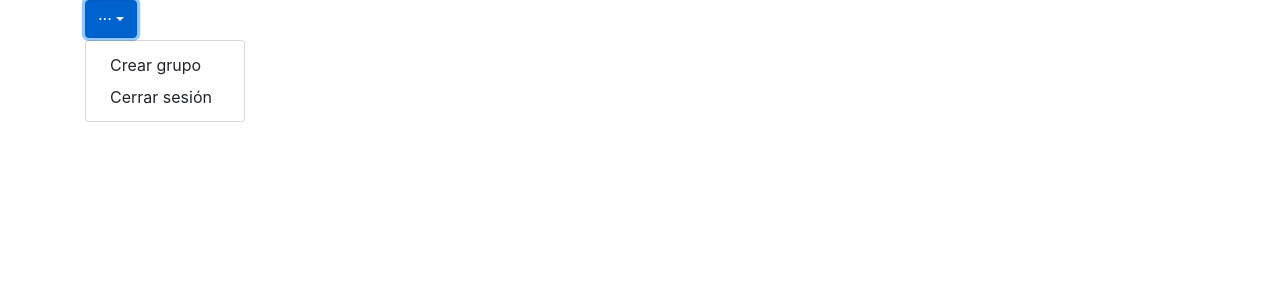
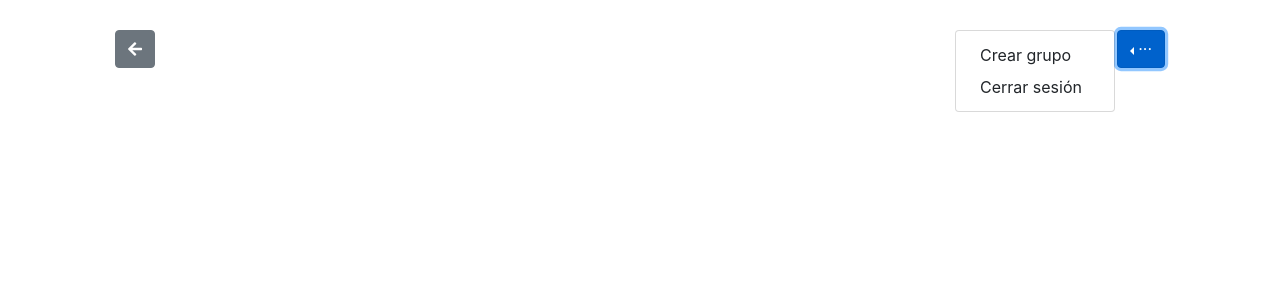
Before and after one commit to StringProjects/adalab, a React (Create React App) app: page / in a window 1280 px wide. Both pictures are taken after a click on the button "···". Shown: the top 300 px of the page. Built offline with nearby package versions, Linux system fonts and the light colour scheme.

Commit message:
Add dropdown button direction left

```diff
--- a/src/Components/WeButtonOption.js
+++ b/src/Components/WeButtonOption.js
@@ -1,5 +1,5 @@
 import React, { Component } from 'react';
-import {ButtonDropdown, DropdownItem, DropdownToggle, DropdownMenu} from 'reactstrap';
+import {ButtonDropdown, DropdownItem, DropdownToggle, DropdownMenu, Button} from 'reactstrap';
 
 class WeButtonOption extends Component {
   constructor(props) {
@@ -19,12 +19,15 @@ class WeButtonOption extends Component {
 
   render() {
     return (
-      <div className="pepe">
-        <ButtonDropdown isOpen={this.state.dropdownOpen} toggle={this.toggle}>
-          <DropdownToggle caret color="primary">
+      <div className="dropdown-container">
+      <Button className='btn HeaderThread__btn'>
+         <i class="fas fa-arrow-left HeaderThread__arrow"></i>
+       </Button>
+        <ButtonDropdown className="Cris" direction="left" isOpen={this.state.dropdownOpen} toggle={this.toggle}>
+          <DropdownToggle className="Button-option" caret color="primary">
           ···
           </DropdownToggle>
-          <DropdownMenu>
+          <DropdownMenu className="dropdown-menu dropdown-menu-right">
             <DropdownItem> Crear grupo </DropdownItem>
             <DropdownItem> Cerrar sesión</DropdownItem>
           </DropdownMenu>
--- a/src/index.js
+++ b/src/index.js
@@ -1,10 +1,10 @@
 import React from 'react';
 import ReactDOM from 'react-dom';
-
-import './scss/main.css';
 import App from './App';
 import fontAwesomeStyles from '@fortawesome/fontawesome-free/css/all.css';
 import registerServiceWorker from './registerServiceWorker';
+import 'bootstrap/dist/css/bootstrap.min.css';
+import './scss/main.css';
 
 ReactDOM.render(<App />, document.getElementById('root'));
 registerServiceWorker();
--- a/src/scss/components/_WeButtonOption.scss
+++ b/src/scss/components/_WeButtonOption.scss
@@ -0,0 +1,9 @@
+.Button-option::after {
+  display: none;
+}
+
+.dropdown-container {
+  display: flex;
+  justify-content: space-between;
+  padding: 30px 30px;
+}
--- a/src/scss/main.css
+++ b/src/scss/main.css
@@ -27,5 +27,13 @@
   right: 0;
   color: #ced4da; }
 
+.Button-option::after {
+  display: none; }
+
+.dropdown-container {
+  display: flex;
+  justify-content: space-between;
+  padding: 30px 30px; }
+
 html, body, #root, .container, .container-fluid {
   height: 100vh; }
--- a/src/scss/main.scss
+++ b/src/scss/main.scss
@@ -1,5 +1,6 @@
 @import "components/ElementList";
 @import 'components/WeForm';
+@import 'components/WeButtonOption';
 
 
 html, body, #root, .container, .container-fluid{
```
Also changed, not shown: src/scss/core/_variables.scss (+18 -0 lines).
